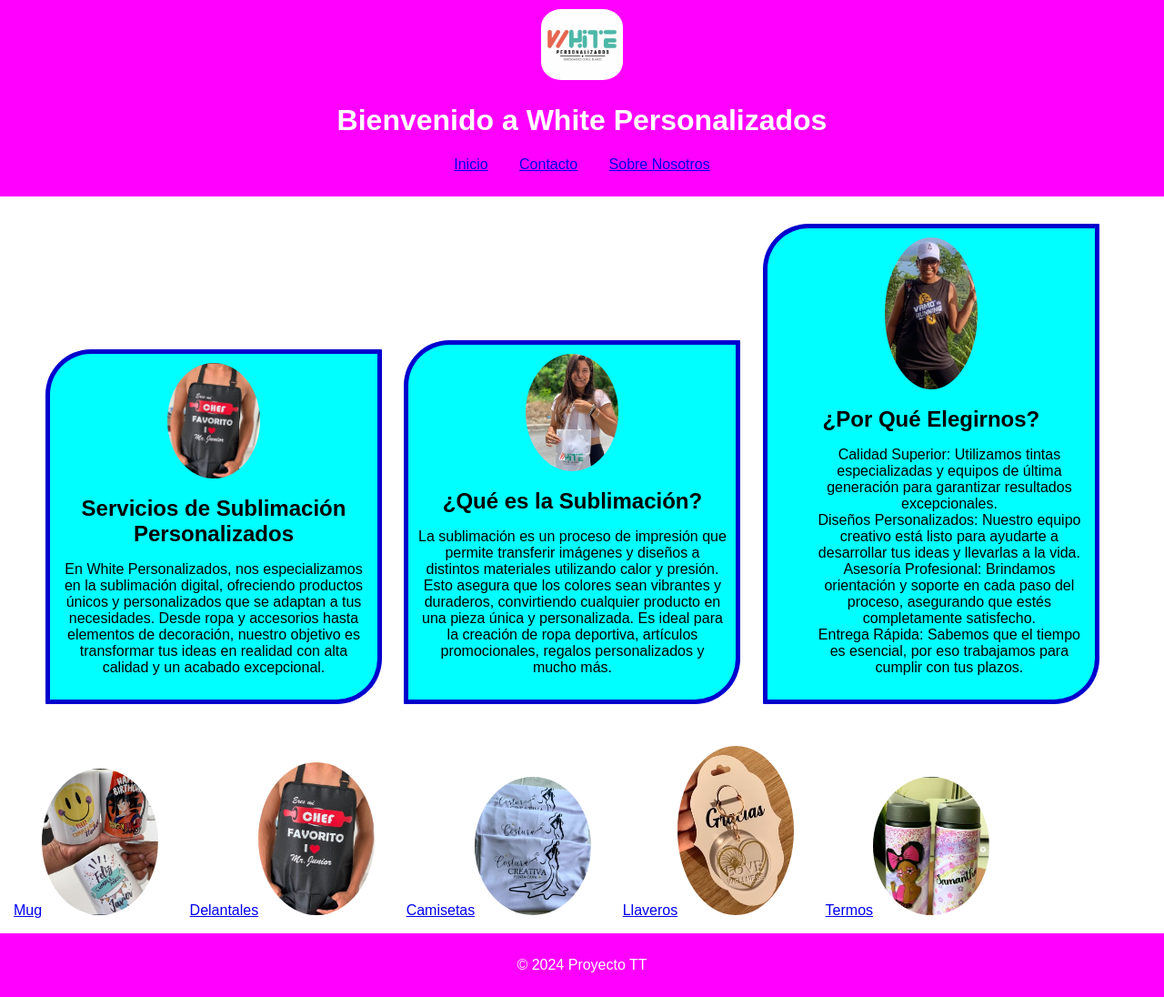
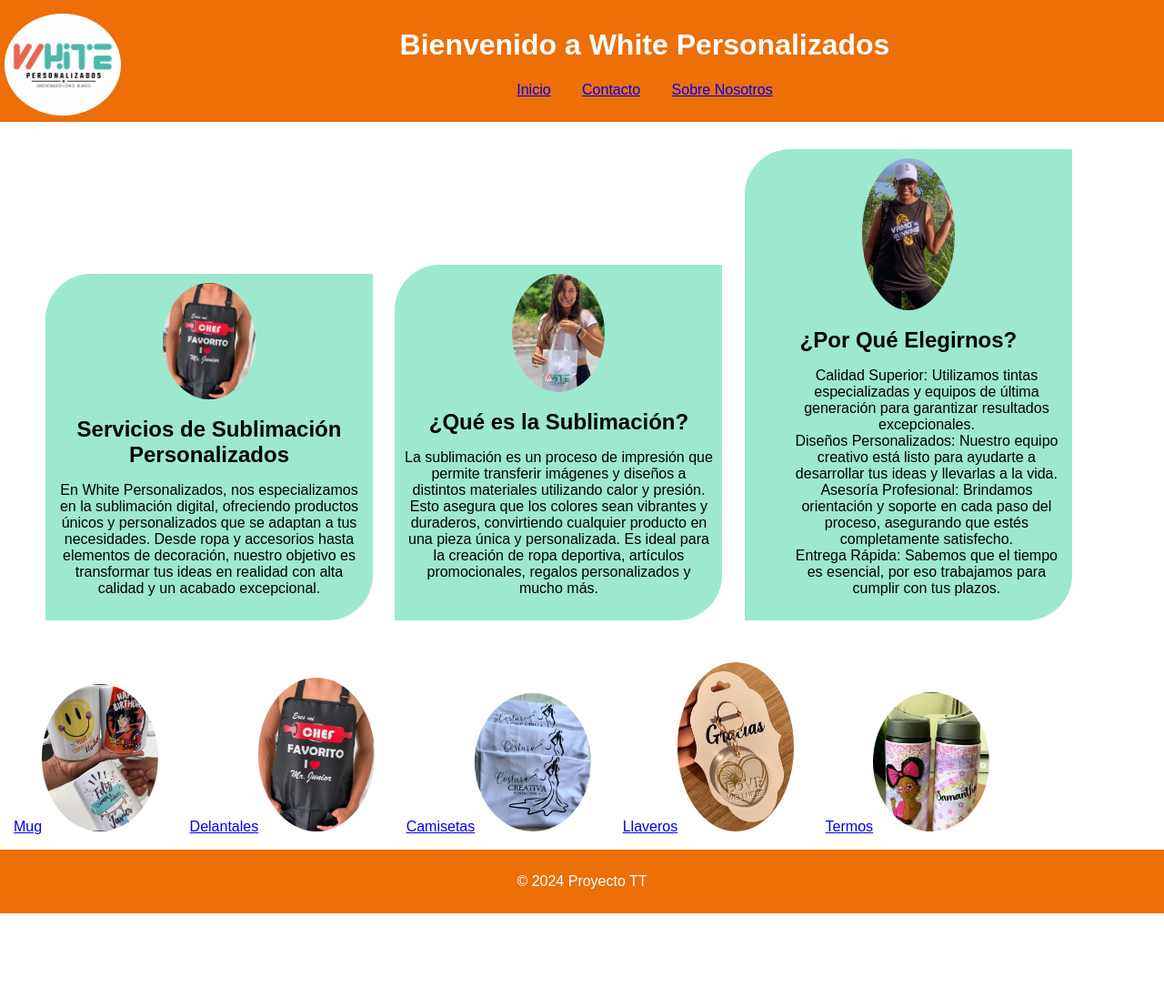
Before and after one commit to Lanash83/Proyecto-3, a website: page public/views/index.html in a window 1280 px wide. Shown: the whole page at 91% size. After the commit the page ends 1004 px from the top, so only its background shows below. Drawn offline with Linux system fonts and the light colour scheme; files whose address does not match are found by name.

Commit message:
refactor project

```diff
--- a/public/css/estilos.css
+++ b/public/css/estilos.css
@@ -6,7 +6,7 @@
 }
 
 header {
-  background: fuchsia;
+  background: rgb(236, 111, 8);
   color: white;
   padding: 10px 0;
   text-align: center;
@@ -20,8 +20,10 @@
 }
 
 .logo {
-  width: 7%;
-  border-radius: 25%;
+  width: 10%;
+  border-radius: 50%;
+  float: left;
+  padding: 5px ;
 
 }
 
@@ -63,10 +65,10 @@
 #articulo-1, #articulo-2, #articulo-3 {
   margin: 10px;
   padding: 10px;
-  background: aqua;
+  background: rgb(156, 233, 207);
   color: black;
   border-radius: 50px 1px 50px 1px;
-  border: mediumblue 5px solid;
+
   width: calc(30% - 20px);
   display: inline-block;
   text-align: center;
@@ -80,6 +82,15 @@
 .logo4{
   width: 10%;
   border-radius: 50%;
+
+}
+
+
+.logo34{
+  width: 10%;
+  border-radius: 50%;
+  text-align: center;
+
 }
 
 .team h1 {
@@ -171,7 +182,7 @@
 
 .btn {
   width: 70%;
-  background-color: aqua;
+  background-color: aquamarine;
   color: white;
   padding: 10px 20px;
   border: none;
@@ -253,7 +264,7 @@
 }
 
 footer {
-  background: fuchsia;
+  background: rgb(236, 111, 8);
   text-align: center;
   color: white;
   padding: 10px 0;
```
Also changed, not shown: public/views/contacto.html (+1 -1 lines).
